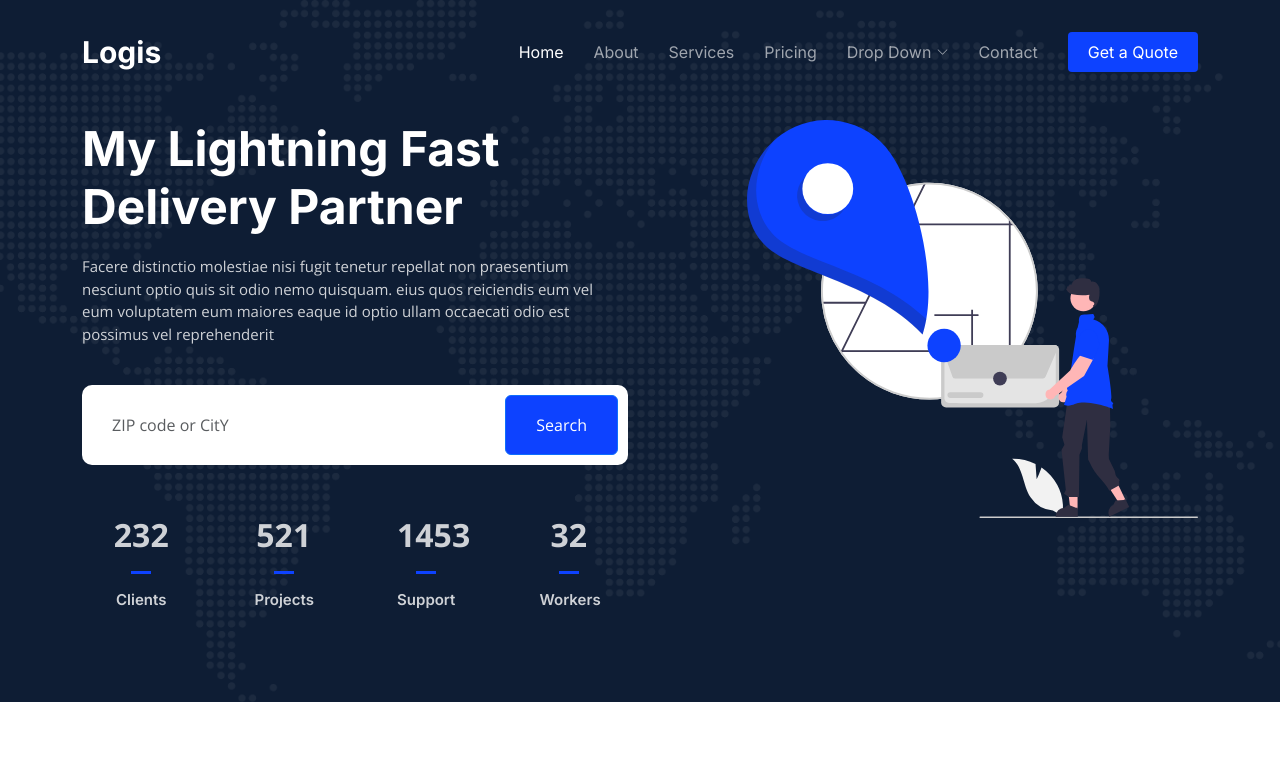
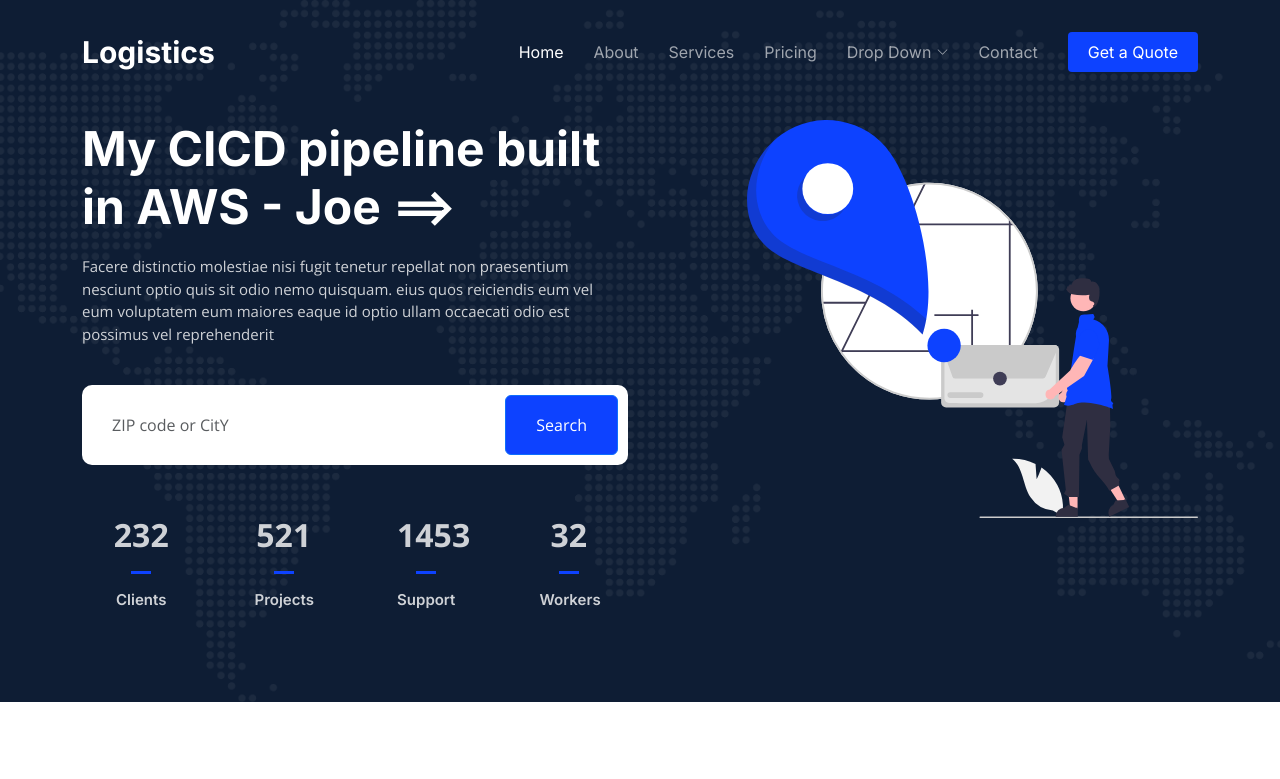
Before and after one commit to joamani/AWS-CICD-PIPELINE, a plain HTML site: page index.html in a window 1280 px wide. Shown: the top 779 px of the page. Drawn offline with nearby package versions, Linux system fonts and the light colour scheme.

Commit message:
new aws code

```diff
--- a/index.html
+++ b/index.html
@@ -47,7 +47,7 @@
       <a href="index.html" class="logo d-flex align-items-center">
         <!-- Uncomment the line below if you also wish to use an image logo -->
         <!-- <img src="assets/img/logo.png" alt=""> -->
-        <h1>Logis</h1>
+        <h1>Logistics</h1>
       </a>
 
       <i class="mobile-nav-toggle mobile-nav-show bi bi-list"></i>
@@ -89,7 +89,7 @@
     <div class="container">
       <div class="row gy-4 d-flex justify-content-between">
         <div class="col-lg-6 order-2 order-lg-1 d-flex flex-column justify-content-center">
-          <h2 data-aos="fade-up">My Lightning Fast Delivery Partner</h2>
+          <h2 data-aos="fade-up">My CICD pipeline built in AWS - Joe ==></h2>
           <p data-aos="fade-up" data-aos-delay="100">Facere distinctio molestiae nisi fugit tenetur repellat non praesentium nesciunt optio quis sit odio nemo quisquam. eius quos reiciendis eum vel eum voluptatem eum maiores eaque id optio ullam occaecati odio est possimus vel reprehenderit</p>
 
           <form action="#" class="form-search d-flex align-items-stretch mb-3" data-aos="fade-up" data-aos-delay="200">
```
